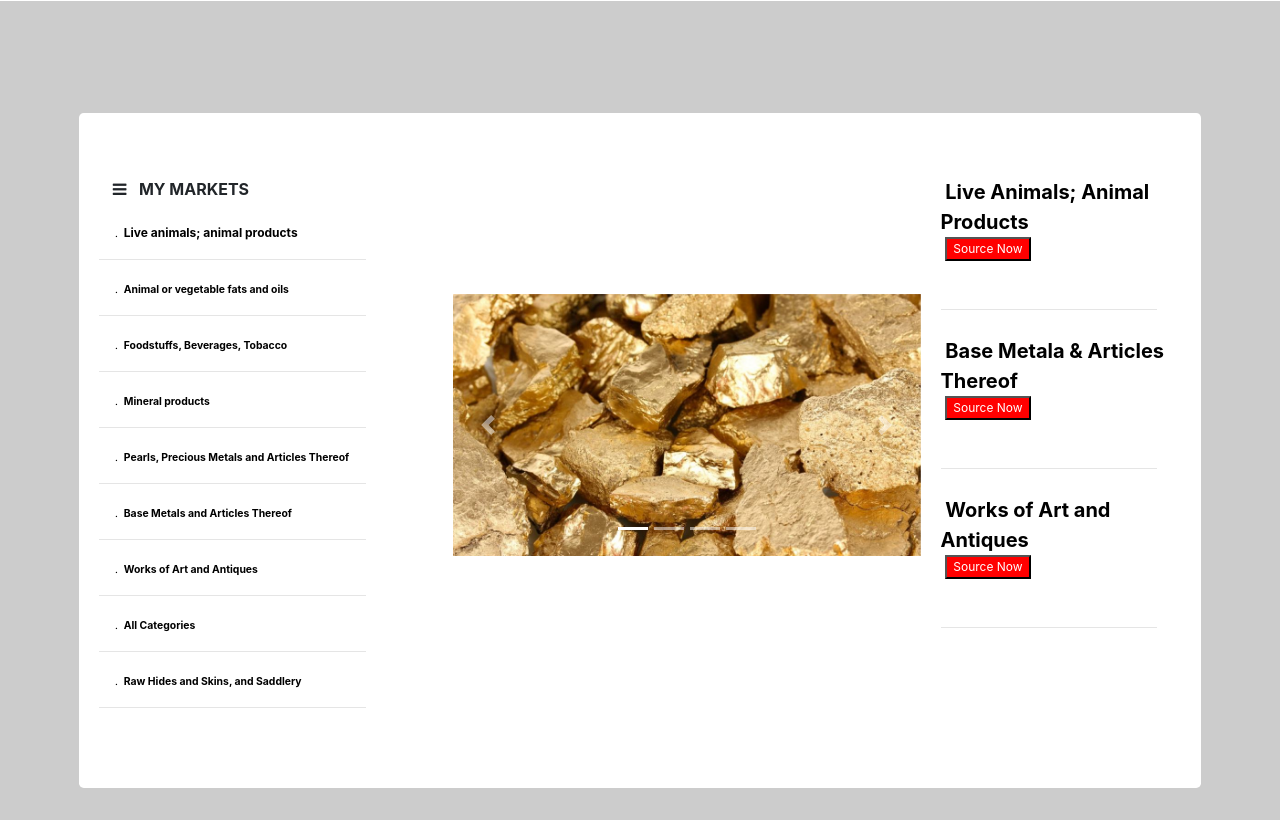
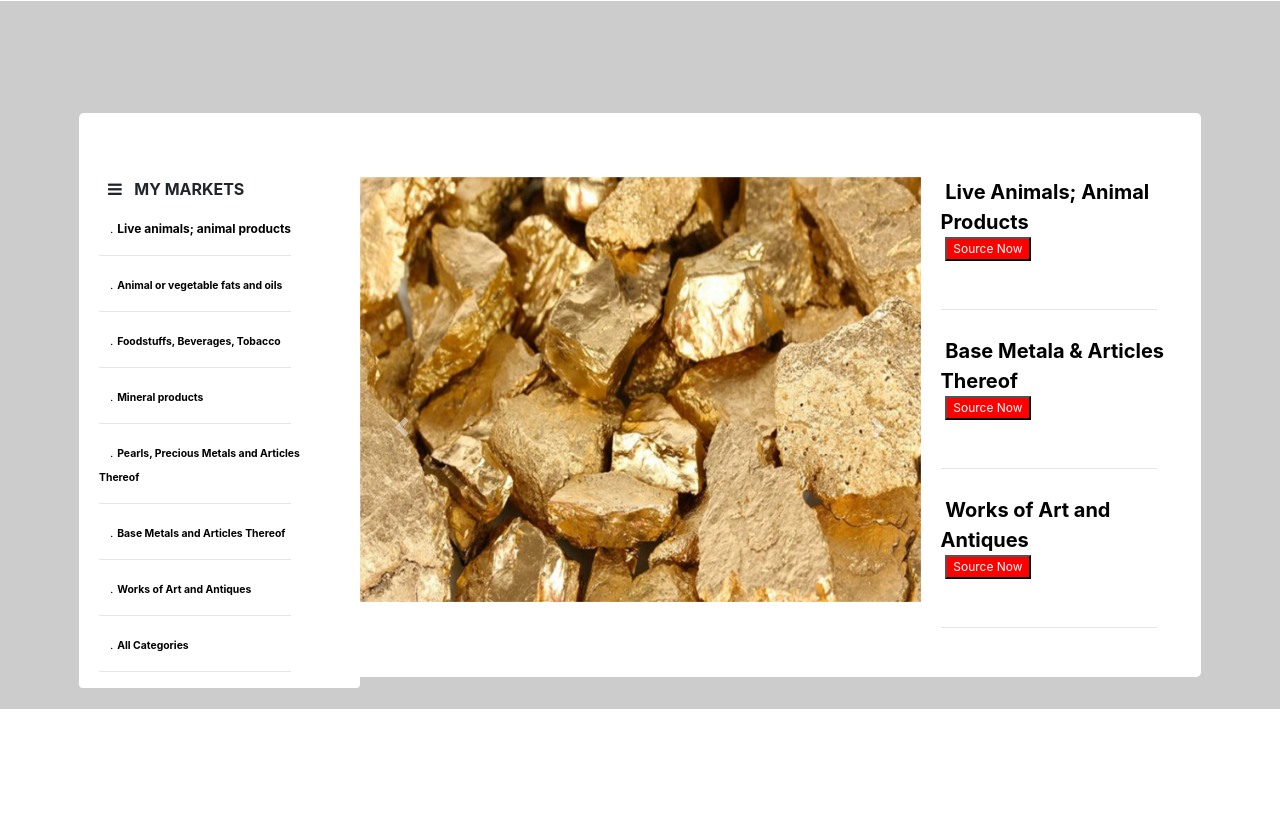
Before and after one commit to visitzimbabwe/visitzimbabwe.github.io, a Flask app: page /market in a window 1280 px wide. Shown: the part 303-1123 px from the top of the page. After the commit the page ends 1012 px from the top, so only its background shows below. Run offline with Flask 2, Linux system fonts and the light colour scheme; some libraries are stand-ins or nearby versions.

Commit message:
My Changes

```diff
--- a/visitzimbabwe/templates/last.html
+++ b/visitzimbabwe/templates/last.html
@@ -132,10 +132,10 @@
             </diV>
         </header>
         <div style="width: 90%; height: auto;" class="container-fluid">
-            <div style="padding-left: 0; padding-right: 0; background-color: #FFFFFF;margin-top: 10%"class="jumbotron">
+            <div style="padding-left: 0; padding-right: 0; padding-bottom: 0px; background-color: #FFFFFF;margin-top: 10%"class="jumbotron">
                 <div style="padding: 0; margin: 0;" class="container">
-                    <div style="padding: 0; margin: 0;" class="mt-0 row">
-                      <div style="padding: 0; margin: 0; height: 100%;" class="col-md-4 col-sm-12 col-lg-4">
+                    <div style="padding: 0; margin: 0; height: 500px" class="mt-0 row">
+                      <div style="padding: 0; margin: 0; height: 100%;" class="col-md-3 ">
                         <diV style="margin-left: 5%;padding-bottom: 5%;"class="container-fluid">
                             <i class="fa fa-bars" aria-hidden="true"></i>
                             <span style="font-weight: bold;"class="ml-2">MY MARKETS</span>
@@ -179,11 +179,11 @@
                             <a href="#" style="border: 0; padding-bottom: 0; padding-top: 0; " class="list-group-item collapsed" data-parent="#sidebar"><i style="margin-left: 5%; color: black; font-size: 0.10em" class="fa fa-circle" aria-hidden="true"></i><span style="margin-left: 2%;color: black; font-size: 0.65em; font-weight: bold;" class="hidden-sm-down">Base Metals and Articles Thereof</span><hr class="l-hr"></a>
                             <a href="#" style="border: 0; padding-bottom: 0; padding-top: 0;  " class="list-group-item collapsed" data-parent="#sidebar"><i style="margin-left: 5%; color: black; font-size: 0.10em" class="fa fa-circle" aria-hidden="true"></i><span style="margin-left: 2%;color: black; font-size: 0.65em; font-weight: bold;" class="hidden-sm-down">Works of Art and Antiques</span><hr class="l-hr"></a>
                             <a href="#" style="border: 0; padding-bottom: 0; padding-top: 0; " class="list-group-item collapsed" data-parent="#sidebar"><i style="margin-left: 5%; color: black; font-size: 0.10em" class="fa fa-circle" aria-hidden="true"></i><span style="margin-left: 2%;color: black; font-size: 0.65em; font-weight: bold;" class="hidden-sm-down">All Categories</span><hr class="l-hr"></a>
-                            <a href="#" style="border: 0; padding-bottom: 0; padding-top: 0; " class="list-group-item collapsed" data-parent="#sidebar"><i style="margin-left: 5%; color: black; font-size: 0.10em" class="fa fa-circle" aria-hidden="true"></i><span style="margin-left: 2%;color: black; font-size: 0.65em; font-weight: bold;" class="hidden-sm-down">Raw Hides and Skins, and Saddlery</span><hr class="l-hr"></a>
+
                         </div>
                       </div>
-                      <div style="height: 100%; padding: 0; margin: 0;"class="col-md-5 col-sm-12 col-lg-5">
-                        <div style="margin-top: 25%; height: 60%;" id="l-mark" class="carousel slide" data-ride="carousel">
+                      <div style="height: 100%; padding: 0; margin: 0;"class="col-md-6 ">
+                        <div style="margin-top: 0%; height: 100%;" id="l-mark" class="carousel slide" data-ride="carousel">
                             <!-- Indicators -->
                             <ul class="carousel-indicators">
                               <li data-target="#l-mark" data-slide-to="0" class="active"></li>
@@ -200,7 +200,7 @@
                                 <img src="{{ url_for('static', filename='Assets/assets/file-20180118-29903-19b04be.jpg') }}" alt="Items" width="100%" height="100%">
                               </div>
                               <div class="carousel-item">
-                                <img src="{{ url_for('static', filename='Assets/assets/Mnangagwas-cabinet.jpg') }}" alt="Items" width="100%" height="100%">
+                                <img src="{{ url_for('static', filename='Assets/assets/victoria-falls-zambia-timbuktu.jpg') }}" alt="Items" width="100%" height="100%">
                               </div>
                               <div class="carousel-item">
                                 <img src="{{ url_for('static', filename='Assets/assets/president-ED.jpg') }}" alt="Items" width="100%" height="100%">
@@ -215,7 +215,7 @@
                             </a>
                           </div>
                       </div>
-                      <div style="height: 100%; padding: 0; margin: 0;" class="col-md-3 col-sm-12 col-lg-3">
+                      <div style="height: 100%; padding: 0; margin: 0;" class="col-md-3 ">
                             <div style="padding: 0; margin: 0;" class="list-group panel">
                                 <a href="#" style="border: 0; padding-bottom: 0; padding-top: 0; height: 10rem; " class="list-group-item collapsed" data-parent="#sidebar"><span style="margin-left: 2%;color: black; font-size: 1.25em; font-weight: bold;" class="hidden-sm-down">Live Animals; Animal Products</span><button class="row" style="margin-left: 2%;background-color: red; color: white; font-size: .75em">Source Now</button><hr class="r-hr"></a>
                                 <a href="#" style="border: 0; padding-bottom: 0; padding-top: 0; height: 10rem; " class="list-group-item collapsed" data-parent="#sidebar"><span style="margin-left: 2%;color: black; font-size: 1.25em; font-weight: bold;" class="hidden-sm-down">Base Metala & Articles Thereof</span><button class="row" style="margin-left: 2%;background-color: red; color: white; font-size: .75em">Source Now</button><hr class="r-hr"></a>
```
Also changed, not shown: visitzimbabwe/static/Assets/assets/file-20180118-29903-19b04be.jpg, visitzimbabwe/static/Assets/assets/gold_mining_zimbabwe-min.jpg, visitzimbabwe/static/Assets/assets/president-ED.jpg, visitzimbabwe/static/Assets/assets/victoria-falls-zambia-timbuktu.jpg, 1 other file.
